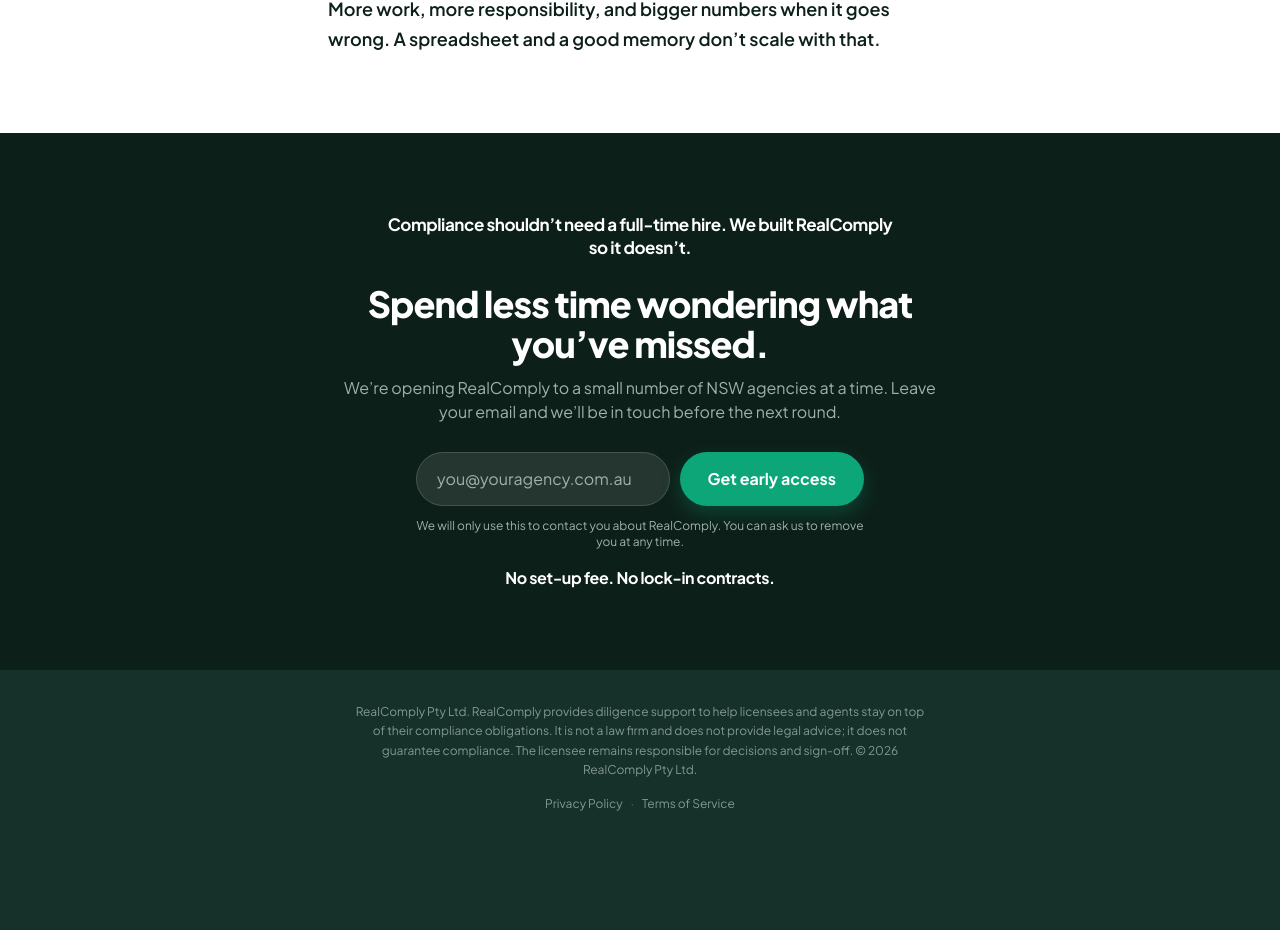
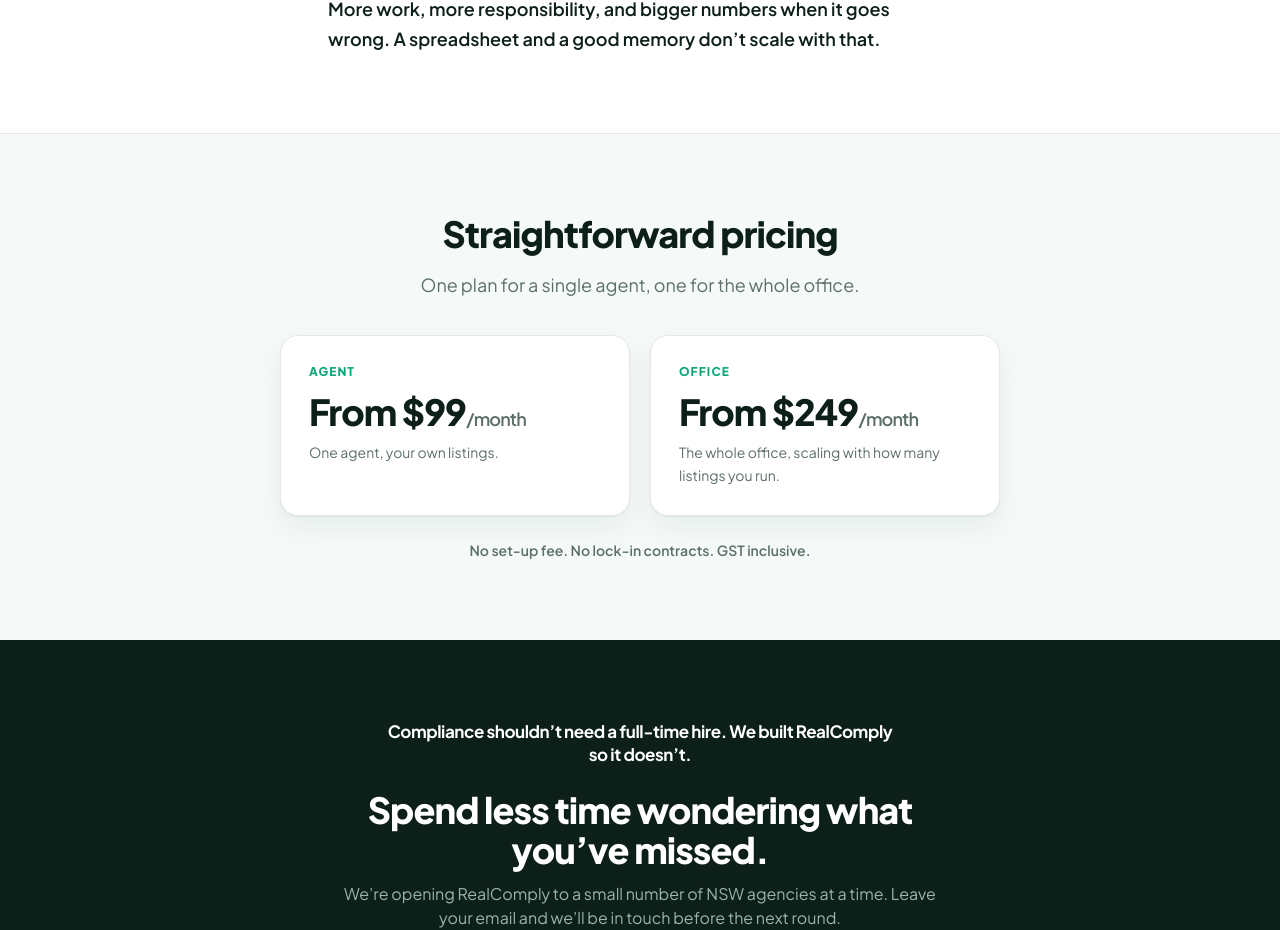
Before and after one commit to RealComply/realcomply-app, a Next.js app: page / in a window 1280 px wide. Shown: the part 3429-4359 px from the top of the page. Before the commit the page ends 4273 px from the top, so only its background shows below. Built offline with nearby package versions, Linux system fonts and the light colour scheme; no server answers.

Commit message:
Add starting prices to the landing page
New pricing section before the final CTA: Agent from $99/month, Office
from $249/month, matching the current plan sheet (Office 1 tier). Starting
prices only, not the full tier ladder.

```diff
--- a/src/app/page.tsx
+++ b/src/app/page.tsx
@@ -45,6 +45,14 @@ import { MetaPixel } from "@/components/MetaPixel";
 // BEFORE pricing gains either. And the Monday-morning digest line comes off if
 // the SES production-access request fails and outbound email stays blocked.
 // Both are removed before someone signs up on the strength of them, not after.
+// The set-up-fee line now appears in THREE places (hero, pricing, final) —
+// update all three together, same rule as the sub-headline below.
+//
+// PRICING — added 22 Aug 2026, Adam's call: "I think we should have the
+// starting prices on the landing page." Starting prices only (Agent $99/mo,
+// Office from $249/mo), not the full office tier ladder — see
+// RealComply-pricing-and-billing-model.md. Keep these two figures in sync
+// with that doc if pricing changes.
 //
 // The sub-headline is duplicated in three places: here, the openGraph block
 // below, and the site-wide fallback in layout.tsx. Change all three together
@@ -394,6 +402,40 @@ export default async function RootPage({ searchParams }: PageProps<"/">) {
         </div>
       </section>
 
+      {/* PRICING — starting prices only, not the full office tier ladder
+          (that stays behind login, not on a page a competitor can
+          screenshot). Sits right before the final ask, so the price is
+          answered before someone is asked for their email. */}
+      <section className="border-t border-rc-border bg-rc-bg-alt py-16 sm:py-20" data-section="pricing">
+        <div className="mx-auto max-w-3xl px-4 text-center sm:px-6">
+          <h2 className="text-3xl font-extrabold tracking-tight sm:text-4xl">Straightforward pricing</h2>
+          <p className="mx-auto mt-4 max-w-lg text-lg leading-relaxed text-rc-muted">
+            One plan for a single agent, one for the whole office.
+          </p>
+          <div className="mt-9 grid gap-5 sm:grid-cols-2">
+            <div className="rounded-card border border-rc-border bg-white p-7 text-left shadow-card">
+              <p className="text-xs font-extrabold uppercase tracking-[0.09em] text-rc-green-deep">Agent</p>
+              <p className="mt-3 text-4xl font-extrabold tracking-tight text-rc-ink">
+                From $99<span className="text-lg font-semibold text-rc-muted">/month</span>
+              </p>
+              <p className="mt-2 text-sm leading-relaxed text-rc-muted">One agent, your own listings.</p>
+            </div>
+            <div className="rounded-card border border-rc-border bg-white p-7 text-left shadow-card">
+              <p className="text-xs font-extrabold uppercase tracking-[0.09em] text-rc-green-deep">Office</p>
+              <p className="mt-3 text-4xl font-extrabold tracking-tight text-rc-ink">
+                From $249<span className="text-lg font-semibold text-rc-muted">/month</span>
+              </p>
+              <p className="mt-2 text-sm leading-relaxed text-rc-muted">
+                The whole office, scaling with how many listings you run.
+              </p>
+            </div>
+          </div>
+          <p className="mt-6 text-sm font-semibold text-rc-muted">
+            No set-up fee. No lock-in contracts. GST inclusive.
+          </p>
+        </div>
+      </section>
+
       {/* FINAL — the short mission, then the same ask. Adam kept both mission
           statements: the long one under the hero, this one as the last thing
           read before the email box. */}
```
